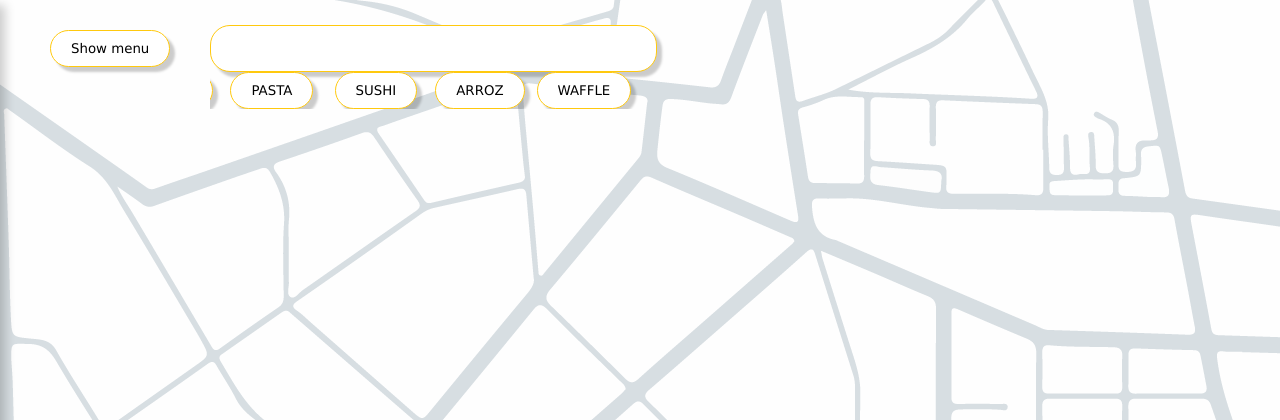
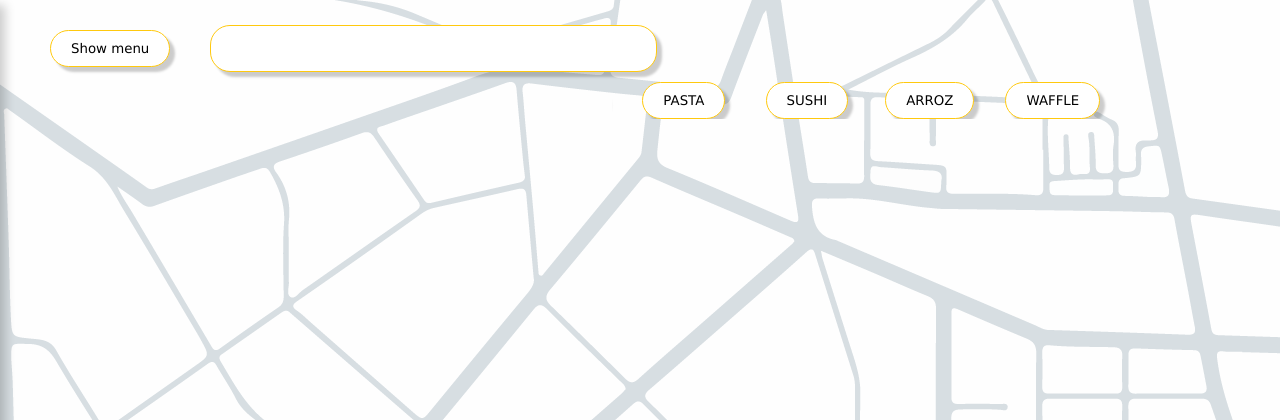
Before and after one commit to krschan/flashfoods, a PHP site: page /pages/view/menu/index.php in a window 1280 px wide. Shown: the top 420 px of the page. Run offline with PHP 8.4, Linux system fonts and the light colour scheme.

Commit message:
#filters in the right side of #search,
changed the css of filters to float.

```diff
--- a/src/assets/css/index.css
+++ b/src/assets/css/index.css
@@ -40,7 +40,10 @@
 
 /* FILTERS */
 #filters {
-    width: 41%;
+    float: right;
+    margin-right: 150px;
+    margin-top: 10px;
+    width: 48%;
 }
 
 #filters > div > button {
```
